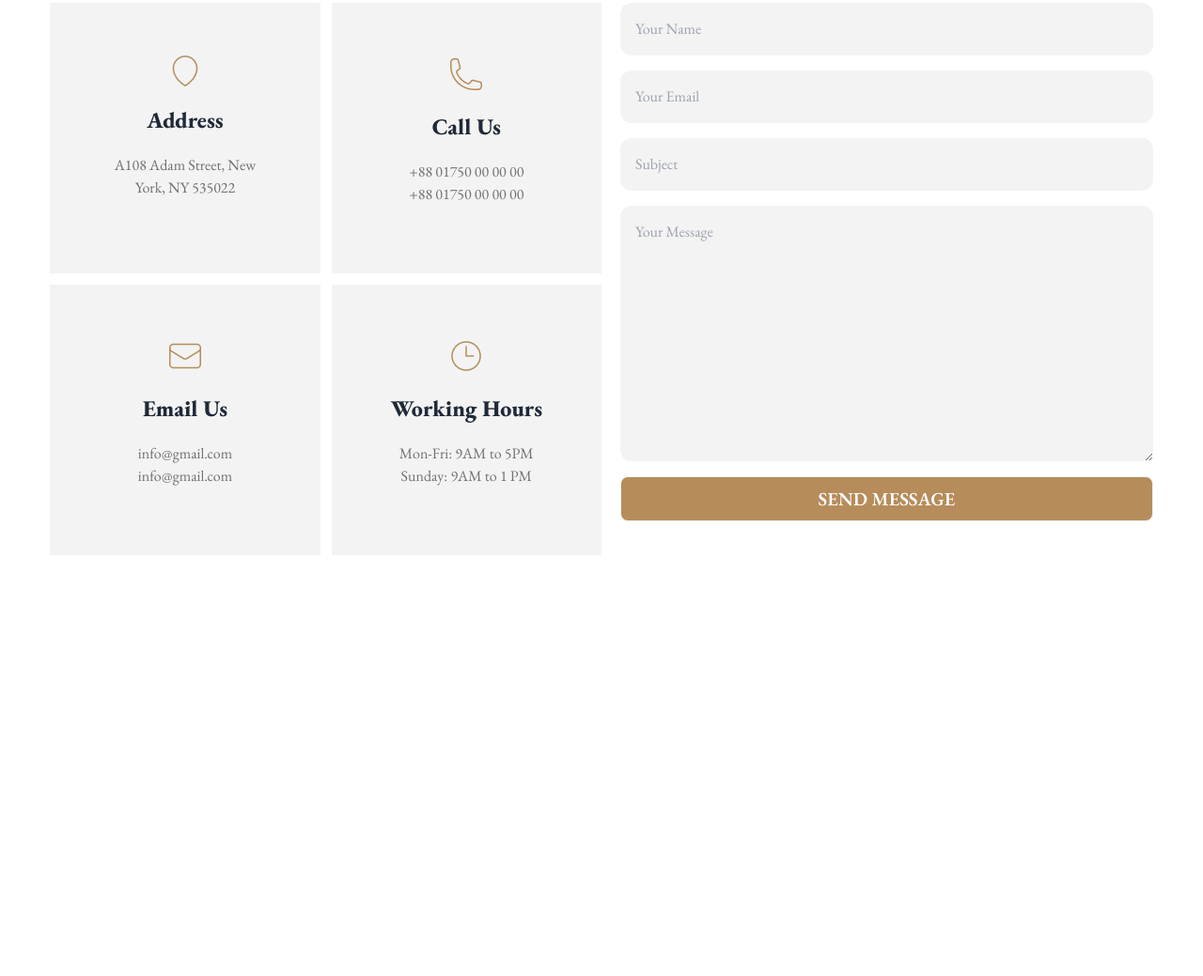
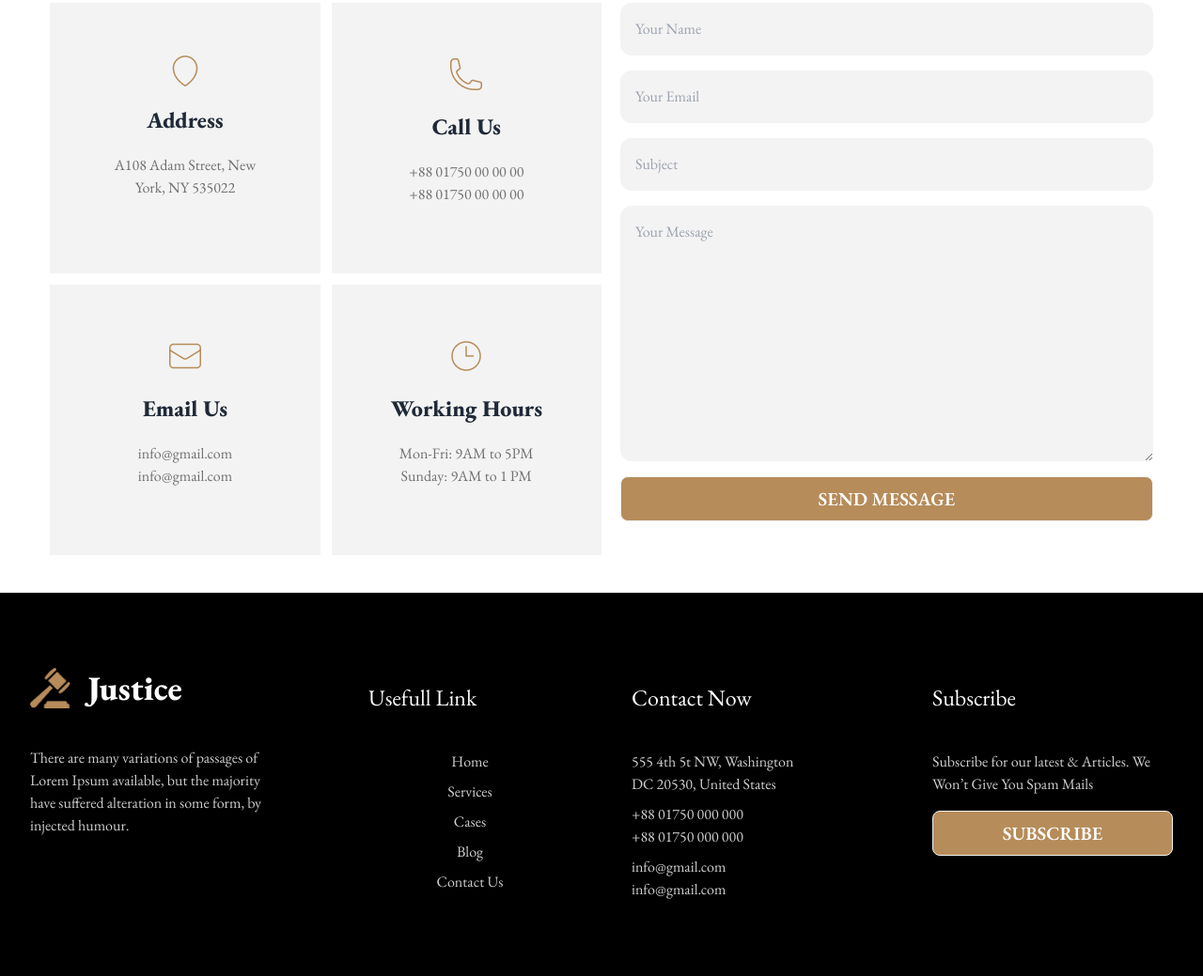
Before and after one commit to naimur8606/legal-solution-P8, a plain HTML site: page index.html in a window 1280 px wide. Shown: the part 3175-4214 px from the top of the page at 94% size. Before the commit the page ends 3806 px from the top, so only its background shows below. Drawn offline with nearby package versions, Linux system fonts and the light colour scheme; a web font is replaced by a local one.

Commit message:
allmost finish

```diff
--- a/index.html
+++ b/index.html
@@ -196,8 +196,8 @@
                 <h1 class="text-[#414040] text-4xl font-black my-3">Contact With Us</h1>
                 <p class="text-[#707070]">There are many variations of passages of Lorem Ipsum available, but the majority have suffered alteration in some form, by injected humour.</p>
             </div>
-            <div class="flex ">
-                <div class="grid grid-cols-2 gap-3 w-1/2">
+            <div class="flex flex-col lg:flex-row">
+                <div class="grid grid-cols-1 md:grid-cols-2 gap-3 w-full lg:w-1/2">
                     <div class="bg-[#F3F3F3] p-14 text-center">
                         <img class="mx-auto" src="./images/address.png" alt="">
                         <h3 class="text-2xl font-black my-5">Address</h3>
@@ -223,7 +223,7 @@
                             Sunday: 9AM to 1 PM</h4>
                     </div>
                 </div>
-                <div class="w-1/2 space-y-4 pl-5">
+                <div class="w-full lg:w-1/2 space-y-4 mt-5 lg:mt-0 lg:pl-5">
                     <!-- xs -->
                     <input type="text" placeholder="Your Name" class="p-4 rounded-xl w-[100%] block bg-[#F3F3F3]" />
                     <!-- sm -->
@@ -232,10 +232,41 @@
                     <input type="text" placeholder="Subject" class="p-4 rounded-xl w-[100%] block bg-[#F3F3F3]" />
                     <!-- lg -->
                     <textarea name="" id="" cols="30" rows="10" placeholder="Your Message" class="p-4 rounded-xl w-[100%] block bg-[#F3F3F3]"></textarea>
-                    <button class="btn bg-[#B68C5A] text-white w-full text-xl">Send Message</button>
+                    <button class="btn bg-[#B68C5A] text-white hover:text-[#B68C5A] w-full text-xl">Send Message</button>
                 </div>
             </div>
         </section>
     </main>
+    <footer class="bg-black flex flex-col md:flex-row justify-center space-y-4 py-20">
+        <div class="w-10/12 mx-auto md:w-[20%]">
+            <div class="flex items-center md:mb-10">
+                <img class="h-11" src="images/logo.png" alt=""><h2 class="text-white text-4xl font-extrabold ml-4">Justice</h2>
+            </div>
+            <p class="text-[#CFCFCF]">There are many variations of passages of Lorem Ipsum available, but the majority have suffered alteration in some form, by injected humour.</p>
+        </div>
+        <div class="w-10/12 mx-auto md:w-[20%] md:pl-10">
+            <h3 class="text-white text-2xl md:mb-10">Usefull Link</h3>
+            <ul class="text-[#CFCFCF] flex md:flex-col items-center justify-around md:space-y-2">
+                <li>Home</li>
+                <li>Services</li>
+                <li>Cases</li>
+                <li>Blog</li>
+                <li>Contact Us</li>
+            </ul>
+        </div>
+        <div class="w-10/12 mx-auto md:w-[20%] ">
+            <h3 class="text-white text-2xl md:mb-10">Contact Now</h3>
+            <ul class="text-[#CFCFCF] space-y-2">
+                <li>555 4th 5t NW, Washington <br>DC 20530, United States</li>
+                <li>+88 01750 000 000 <br>+88 01750 000 000</li>
+                <li>info@gmail.com <br>info@gmail.com</li>
+            </ul>
+        </div>
+        <div class="w-10/12 mx-auto md:w-[20%] ">
+            <h3 class="text-white text-2xl md:mb-10">Subscribe</h3>
+            <p class="text-[#CFCFCF] mb-4">Subscribe for our latest & Articles. We Won’t Give You Spam Mails</p>
+            <button class="btn bg-[#B68C5A] text-white hover:text-[#B68C5A] w-full text-xl">Subscribe</button>
+        </div>
+    </footer>
 </body>
 </html>
```
